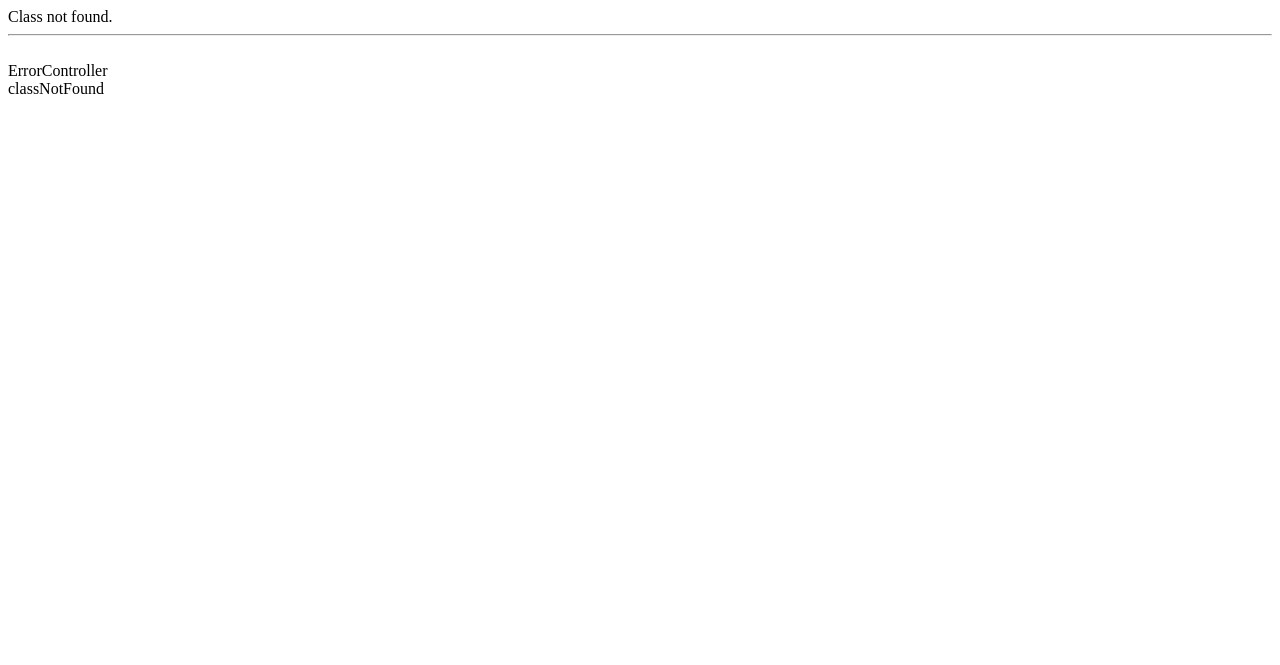
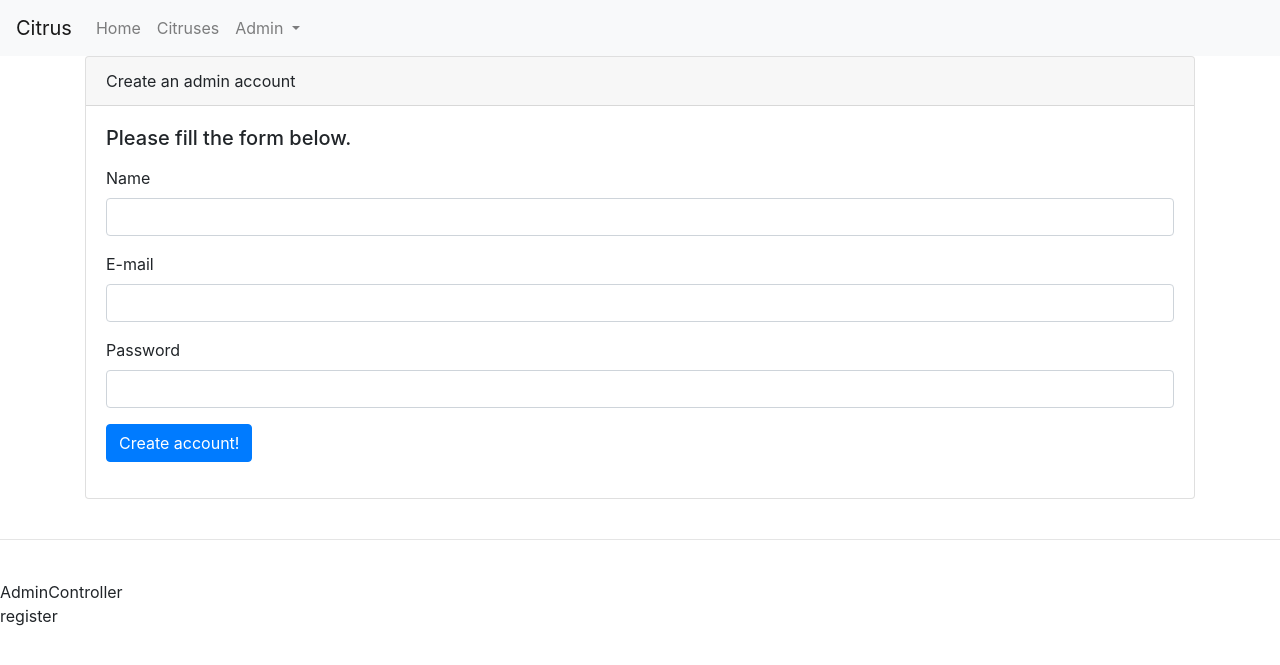
Before and after one commit to dzonibg/test, a PHP site: page /admin/register in a window 1280 px wide. Shown: the top 665 px of the page. Run offline with PHP 8.4, Linux system fonts and the light colour scheme.

Commit message:
Added Admin model. Added a simple BS4 template to get around. Created Admin registration without checks!

```diff
--- /dev/null
+++ b/App/Http/Controllers/AdminController.php
@@ -0,0 +1,26 @@
+<?php
+
+namespace App\Http\Controllers;
+
+use App\Models\Admin;
+
+class AdminController {
+
+    public function index() {
+        return view("admin/index");
+    }
+
+    public function register() {
+        return view("admin/register");
+    }
+
+    public function create() {
+        $admin = new Admin();
+        $name = $_POST['name'];
+        $email = $_POST['email'];
+        $password = password_hash($_POST['password'], PASSWORD_DEFAULT);
+
+        $admin->insert("NULL, '$name', '$email', '$password'");
+    }
+
+}
--- a/App/Http/Controllers/IndexController.php
+++ b/App/Http/Controllers/IndexController.php
@@ -5,7 +5,7 @@ namespace App\Http\Controllers;
 class IndexController {
 
     public function index() {
-        echo "Indexing items.";
+        return view("index/index");
     }
 
     public function show() {
--- /dev/null
+++ b/Views/admin/register.view.php
@@ -0,0 +1,31 @@
+<div class="container">
+
+    <div class="card">
+        <div class="card-header">
+            Create an admin account
+        </div>
+        <div class="card-body">
+            <h5 class="card-title">Please fill the form below.</h5>
+            <p class="card-text">
+            <form action="/admin/create" method="POST">
+                <div class="form-group">
+                    <label for="name">Name</label>
+                    <input type="text" name="name" class="form-control" required>
+                </div>
+                <div class="form-group">
+                    <label for="name">E-mail</label>
+                    <input type="email" name="email" class="form-control" required>
+                </div>
+                <div class="form-group">
+                    <label for="name">Password</label>
+                    <input type="password" name="password" class="form-control" required>
+                </div>
+                <button class="btn btn-primary" type="submit">Create account!</button>
+            </form>
+
+
+            </p>
+        </div>
+    </div>
+
+</div>
--- /dev/null
+++ b/Views/index/index.view.php
@@ -0,0 +1 @@
+We're a Citrus selling company. We're growing fast.
--- a/Views/layout/layout.view.php
+++ b/Views/layout/layout.view.php
@@ -1 +1,37 @@
-Layout.
+<head>
+
+<link rel="stylesheet" href="https://cdn.jsdelivr.net/npm/bootstrap@4.6.0/dist/css/bootstrap.min.css" integrity="sha384-B0vP5xmATw1+K9KRQjQERJvTumQW0nPEzvF6L/Z6nronJ3oUOFUFpCjEUQouq2+l" crossorigin="anonymous">
+<script src="https://code.jquery.com/jquery-3.5.1.slim.min.js" integrity="sha384-DfXdz2htPH0lsSSs5nCTpuj/zy4C+OGpamoFVy38MVBnE+IbbVYUew+OrCXaRkfj" crossorigin="anonymous"></script>
+<script src="https://cdn.jsdelivr.net/npm/bootstrap@4.6.0/dist/js/bootstrap.bundle.min.js" integrity="sha384-Piv4xVNRyMGpqkS2by6br4gNJ7DXjqk09RmUpJ8jgGtD7zP9yug3goQfGII0yAns" crossorigin="anonymous"></script>
+    <title>Citrus!</title>
+
+    <nav class="navbar navbar-expand-lg navbar-light bg-light">
+        <a class="navbar-brand" href="/">Citrus</a>
+        <button class="navbar-toggler" type="button" data-toggle="collapse" data-target="#navbarSupportedContent" aria-controls="navbarSupportedContent" aria-expanded="false" aria-label="Toggle navigation">
+            <span class="navbar-toggler-icon"></span>
+        </button>
+
+        <div class="collapse navbar-collapse" id="navbarSupportedContent">
+            <ul class="navbar-nav mr-auto">
+                <li class="nav-item">
+                    <a class="nav-link" href="#">Home <span class="sr-only">(current)</span></a>
+                </li>
+                <li class="nav-item">
+                    <a class="nav-link" href="/citrus">Citruses</a>
+                </li>
+                <li class="nav-item dropdown">
+                    <a class="nav-link dropdown-toggle" href="#" id="navbarDropdown" role="button" data-toggle="dropdown" aria-haspopup="true" aria-expanded="false">
+                        Admin
+                    </a>
+                    <div class="dropdown-menu" aria-labelledby="navbarDropdown">
+                        <a class="dropdown-item" href="#">Login</a>
+                        <a class="dropdown-item" href="/admin/register">Register</a>
+                        <div class="dropdown-divider"></div>
+                        <a class="dropdown-item" href="#">Approve comments</a>
+                    </div>
+                </li>
+            </ul>
+        </div>
+    </nav>
+
+</head>
--- a/public/index.php
+++ b/public/index.php
@@ -3,7 +3,7 @@
 require_once '../vendor/autoload.php';
 require_once '../App/Http/Helpers/helpers.php';
 require_once '../config.php';
-
+layout();
 //debug
 
 $router = new \App\Http\Director();
@@ -13,3 +13,5 @@ echo "<br>";
 echo $router->action;
 echo "<br>";
 echo $router->parameters;
+
+//end debug
```
Also changed, not shown: App/Models/Admin.php (added, +10 -0 lines).
